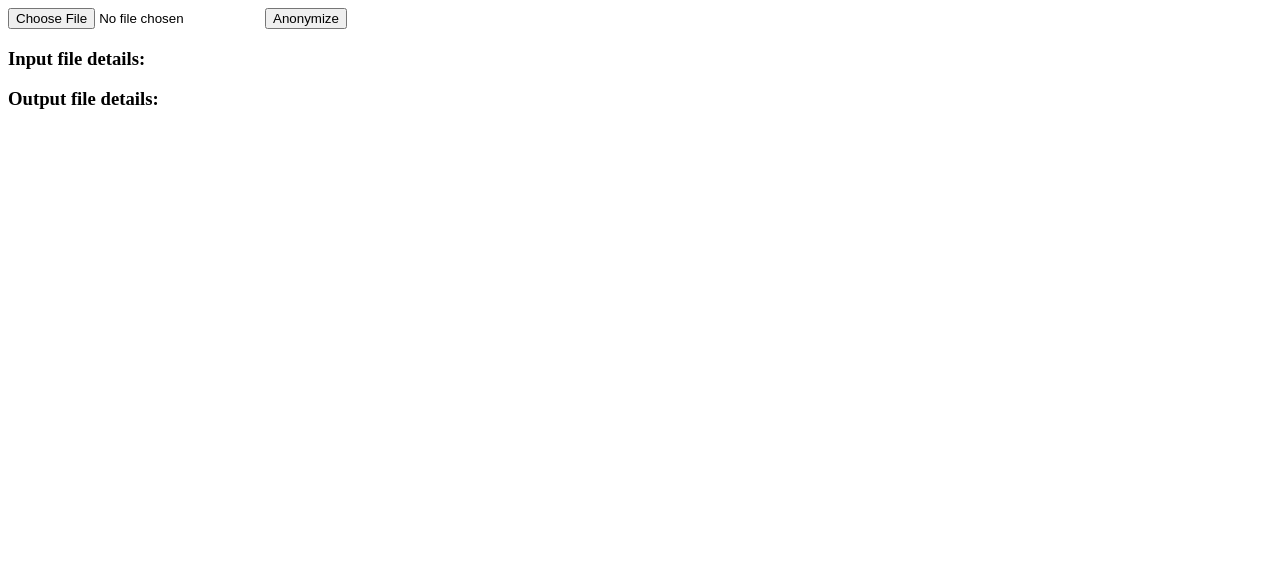
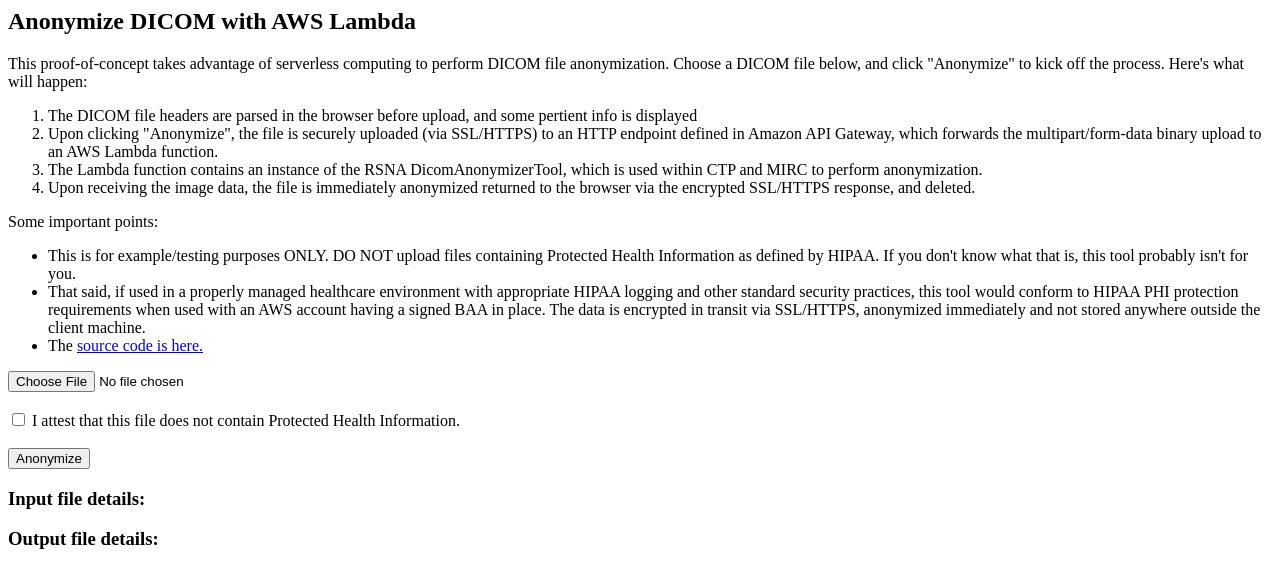
Before and after one commit to jmhmd/dat-lambda, a website: page test.html in a window 1280 px wide. Drawn offline with Linux system fonts and the light colour scheme.

Commit message:
Delete file from /tmp, update test.html text

```diff
--- a/index.js
+++ b/index.js
@@ -22,11 +22,13 @@
   // anonymize file in place
   anonymize({ in: filePath, out: filePath}, (err, stdout, stderr) => {
     if (err) {
+      fs.unlinkSync(filePath);
       return callback(err);
     }
     console.timeEnd('anonymize');
 
     const loadedFileBuffer = fs.readFileSync(filePath);
+
 
     // console.time('parse');
     // const dataset = dicomParser.parseDicom(loadedFileBuffer);
@@ -39,5 +41,7 @@
 
     console.log('handler-end', new Date().getTime());
     callback(null, base64String);
+
+    fs.unlinkSync(filePath);
   });
 };
--- a/test.html
+++ b/test.html
@@ -4,9 +4,47 @@
   <title>Anonymize DICOM with Lambda</title>
   <script src="https://unpkg.com/dicom-parser@1.7.5/dist/dicomParser.js"></script>
   <script src="https://cdnjs.cloudflare.com/ajax/libs/dot/1.1.2/doT.min.js"></script>
+  <script src="https://cdnjs.cloudflare.com/ajax/libs/FileSaver.js/1.3.3/FileSaver.min.js"></script>
 </head>
 
 <body>
+  <h2>Anonymize DICOM with AWS Lambda</h2>
+  <p>
+    This proof-of-concept takes advantage of serverless computing to perform DICOM file anonymization. Choose a DICOM file below,
+    and click "Anonymize" to kick off the process. Here's what will happen:
+  </p>
+  <ol>
+    <li>The DICOM file headers are parsed in the browser before upload, and some pertient info is displayed</li>
+    <li>
+      Upon clicking "Anonymize", the file is securely uploaded (via SSL/HTTPS) to an HTTP endpoint defined in Amazon API Gateway,
+      which forwards the multipart/form-data binary upload to an AWS Lambda function.
+    </li>
+    <li>
+      The Lambda function contains an instance of the RSNA DicomAnonymizerTool, which is used within CTP and MIRC to perform anonymization.
+    </li>
+    <li>
+      Upon receiving the image data, the file is immediately anonymized returned to the browser via the encrypted SSL/HTTPS response,
+      and deleted.
+    </li>
+  </ol>
+  <p>
+    Some important points:
+  </p>
+  <ul>
+    <li>
+      This is for example/testing purposes ONLY. DO NOT upload files containing Protected Health Information as defined by HIPAA.
+      If you don't know what that is, this tool probably isn't for you.
+    </li>
+    <li>
+      That said, if used in a properly managed healthcare environment with appropriate HIPAA logging and other standard security
+      practices, this tool would conform to HIPAA PHI protection requirements when used with an AWS account having a signed
+      BAA in place. The data is encrypted in transit via SSL/HTTPS, anonymized immediately and not stored anywhere outside
+      the client machine.
+    </li>
+    <li>
+      The <a href="https://github.com/jmhmd/dat-lambda">source code is here.</a>
+    </li>
+  </ul>
   <form action="https://lnrwbd1157.execute-api.us-east-2.amazonaws.com/test/upload"
         method="POST"
         enctype="multipart/form-data"
@@ -16,6 +54,11 @@
            name="file"
            id="file"
            onchange="fileChange()" />
+    <br><br>
+    <label>
+      <input type="checkbox" name="no-phi" id="no-phi" /> I attest that this file does not contain Protected Health Information.
+    </label>
+    <br><br>
     <button type="submit">Anonymize</button>
   </form>
   <h3>Input file details:</h3>
@@ -67,12 +110,31 @@
     const uploadAction = document.getElementById('file-upload-form').getAttribute('action');
     let file;
 
+    const saveByteArray = (function () {
+      var a = document.createElement("a");
+      document.body.appendChild(a);
+      a.style = "display: none";
+      return function (data, name) {
+        var blob = new Blob([data], { type: "octet/stream" }),
+          url = window.URL.createObjectURL(blob);
+        a.href = url;
+        a.download = name;
+        a.click();
+        window.URL.revokeObjectURL(url);
+      };
+    }());
+
     function uploadAsFormData(event) {
       event.preventDefault();
       const formData = new FormData();
       const resultElement = document.getElementById('output-file-data');
+      const phiAttestation = document.getElementById('no-phi').checked;
+
+      if (!file || !phiAttestation) { return false; }
 
       formData.append('file', file);
+
+      resultElement.innerHTML = 'Request sent, loading...';
 
       fetch(uploadAction, {
         method: 'POST',
@@ -83,7 +145,15 @@
           const dataset = dicomParser.parseDicom(fileUint8Array);
 
           const dicomTemplate = doT.template(document.getElementById('dicom-headers').innerHTML);
-          resultElement.innerHTML = dicomTemplate(dataset);
+          const info = dicomTemplate(dataset);
+          const downloadLink = `<a href="#" id="download-output-file">Download file</a`;
+          resultElement.innerHTML = info + downloadLink;
+          document.getElementById('download-output-file').addEventListener('click', (ev) => {
+            ev.preventDefault();
+            // saveByteArray(fileBuffer, 'output-anonymized.dcm');
+            const blob = new Blob([fileBuffer], { type: "octet/stream" });
+            saveAs(blob, `anonymized-${file.name}`);
+          })
         })
       }).catch((error) => { resultElement.innerHTML = error })
     }
```
Also changed, not shown: test/test.js (+1 -1 lines).
